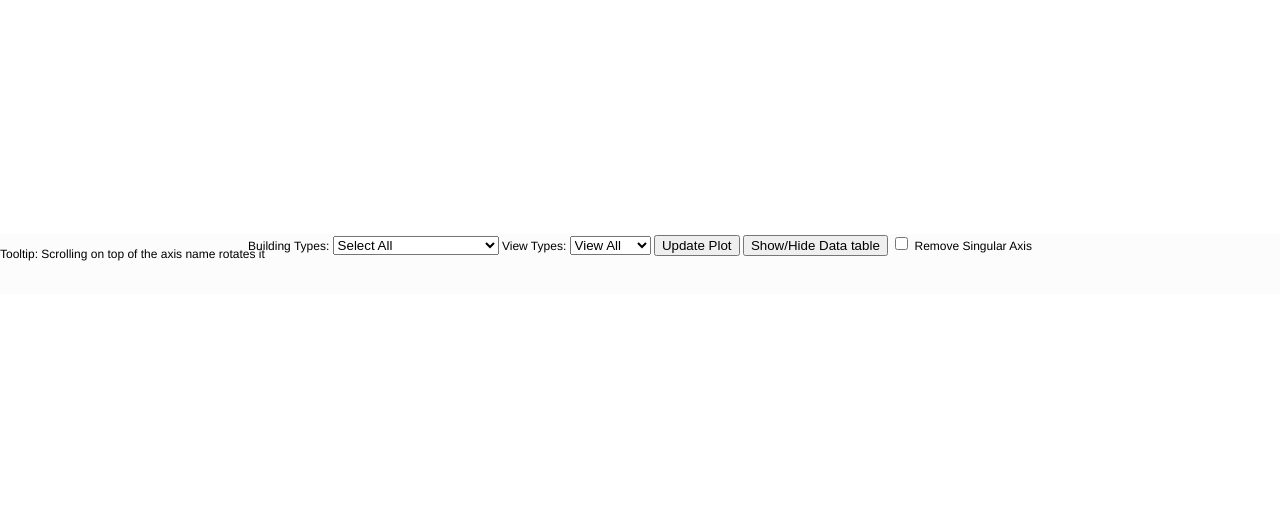
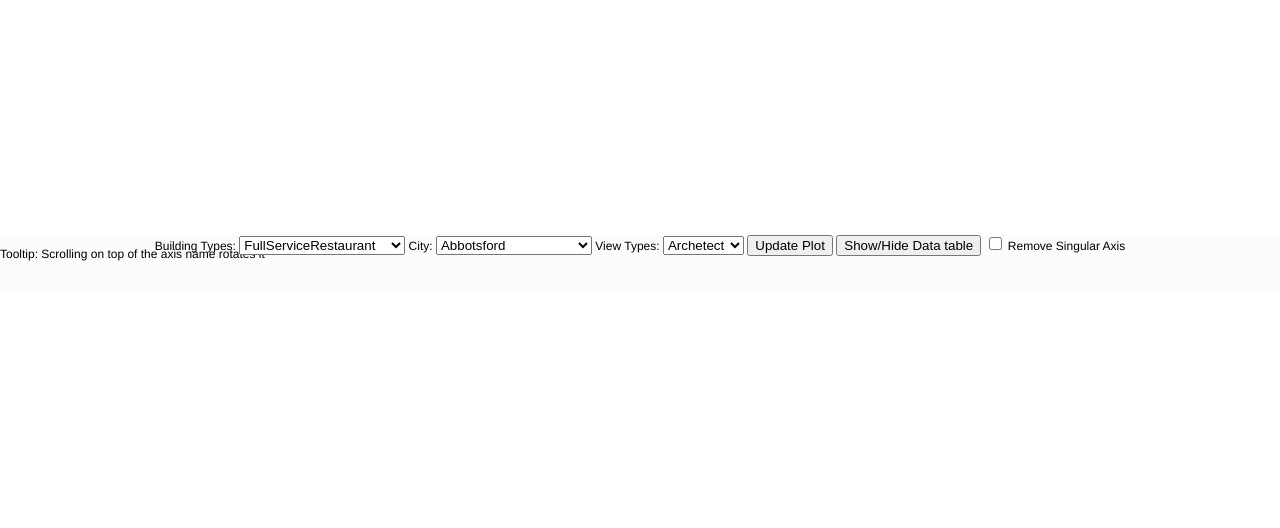
Before and after one commit to padmassun/parallel-coordinates, a website: page src/index.html in a window 1280 px wide. Shown: the part 266-794 px from the top of the page. Drawn offline with Linux system fonts and the light colour scheme.

Commit message:
modified files in prepration to integrate ECMs. Also added filter by city.

```diff
--- a/src/index.html
+++ b/src/index.html
@@ -69,6 +69,8 @@
 	<div align="center" id="bldgType_selector">
 		<label for="bldgType">Building Types:</label>
 		<select id="bldgType"></select>
+		<label for="cityType">City:</label>
+		<select id="cityType"></select>
 		<label for="viewType">View Types:</label>
 		<select id="viewType"></select>
 		<button id="update_bldgType">Update Plot</button>
--- a/src/parallel_plots_config.json
+++ b/src/parallel_plots_config.json
@@ -78,12 +78,22 @@
 		"Warehouse"
 	],
 	"views": {
-		"Archetect": ["HDD", "Climate Zone"],
+		"End Uses": ["Heating (GJ/m2)",
+			"Cooling (GJ/m2)",
+			"Interior Lighting (GJ/m2)",
+			"Interior Equipment (GJ/m2)",
+			"Fans (GJ/m2)",
+			"Pumps (GJ/m2)",
+			"Heat Rejection (GJ/m2)",
+			"Water Systems (GJ/m2)",
+			"Water Systems Water Usage (m3/m2)",
+			"Total End Uses (GJ/m2)",
+			"Total End Uses Water (m3/m2)"
+		],
 		"Mech eng": ["CDD", "Climate Zone"],
 		"Elec eng": ["HDD", "CDD", "Climate Zone"]
 	},
 	"view_types": [
-		"View All",
 		"Archetect",
 		"Mech eng",
 		"Elec eng"
@@ -102,7 +112,7 @@
 		},
 		"Climate Zone": {
 			"type": "string",
-			"tickValues": ["4","5","6","7a","7b","8"]
+			"tickValues": ["4", "5", "6", "7a", "7b", "8"]
 		},
 		"Heating (GJ/m2)": {
 			"type": "number",
@@ -148,5 +158,78 @@
 			"type": "number",
 			"ticks": 5
 		}
-	}
+	},
+	"city": [
+		"Abbotsford",
+		"Bagotville",
+		"Baie Comeau",
+		"Brandon",
+		"Calgary Int'l",
+		"Charlottetown CDA",
+		"Churchill",
+		"Comox",
+		"Cranbrook",
+		"Edmonton Stony Plain",
+		"Estevan",
+		"Fort McMurray",
+		"Fort St John",
+		"Fredericton",
+		"Gander Int'l",
+		"Goose",
+		"Grand Prairie",
+		"Greenwood",
+		"Inuvik Ua",
+		"Kamloops",
+		"Kuujjuarapik",
+		"Kuujuaq",
+		"La Grande Riviere",
+		"Lake Eon",
+		"Lethbridge",
+		"London",
+		"Medicine Hat",
+		"Miramichi",
+		"Mont Joli",
+		"Montreal Int'l",
+		"Mount Forest",
+		"North Battleford",
+		"North Bay",
+		"Ottawa Int'l",
+		"Port Hardy",
+		"Prince George",
+		"Prince Rupert",
+		"Quebec City",
+		"Regina",
+		"Resolute",
+		"Riviere Du Loup",
+		"Roberval",
+		"Sable Island",
+		"Saint John",
+		"Sandspit",
+		"Saskatoon",
+		"Sault Ste Marie",
+		"Schefferville",
+		"Sept-Iles",
+		"Shearwater",
+		"Sherbrooke",
+		"Smithers",
+		"St Hubert",
+		"St John's",
+		"Ste Agathe Des Monts",
+		"Stephenville",
+		"Summerland",
+		"Swift Current",
+		"Sydney",
+		"The Pas",
+		"Thunder Bay",
+		"Timmins",
+		"Toronto Int'l",
+		"Trenton",
+		"Val d'Or",
+		"Vancouver Int'l",
+		"Victoria Int'l",
+		"Whitehorse",
+		"Windsor",
+		"Winnipeg Int'l"
+	]
+
 }
--- a/src/src/setup.js
+++ b/src/src/setup.js
@@ -96,7 +96,7 @@ function setup_canvas(data) {
             })
             max_value = Math.max.apply(null, data_for_keyID)
             min_value = Math.min.apply(null, data_for_keyID)
-            if (max_value - min_value == 0){
+            if (max_value - min_value == 0) {
                 remove.push(keyID)
             }
             console.log(data_for_keyID)
@@ -105,7 +105,7 @@ function setup_canvas(data) {
         console.log(dimensions)
         console.log(remove)
         console.log("^ REMOVE d3.select(#remove_singular).property(checked)")
-        remove.forEach(function(key){
+        remove.forEach(function (key) {
             delete dimensions[key]
         })
         console.log(dimensions)
@@ -295,7 +295,11 @@ function get_filtered_data(option) {
     data = []
     for (i = 0; i < json.length; i++) {
         x = {};
-        if (option != "Select All" && json[i].building_type != option) {
+        console.log(option)
+        if (option[0] != "Select All" && json[i].building_type != option[0] ) {
+            continue;
+        }
+        if (option[1] != "Select All" && json[i].geography.city != option[1]) {
             continue;
         }
         for (var key in title) {
@@ -322,7 +326,7 @@ function get_filtered_data(option) {
 
 function setup_options() {
     options = config_file.buildings;
-    options.unshift("Select All")
+    //options.unshift("Select All")
     //console.log(options + " < options in setup_options")
     var bldgType = d3.select('#bldgType')
     bldgType.selectAll('option')
@@ -343,6 +347,16 @@ function setup_options() {
             return d;
         });
 
+    options = config_file.city;
+    var viewType = d3.select('#cityType')
+    viewType.selectAll('option')
+        .data(options)
+        .enter()
+        .append('option')
+        .text(function (d) {
+            return d;
+        });
+
 }
 
 function update_plot_with_options() {
@@ -350,7 +364,7 @@ function update_plot_with_options() {
     d3.select('#update_bldgType').on('click', function () {
         d3.select("svg > *").remove();
         //console.log(d3.select('#update_bldgType') + "<< select")
-        option = d3.select("#bldgType").property("value")
+        option = [d3.select("#bldgType").property("value"), d3.select("#cityType").property("value")]
         //console.log(option + " < Option");
         var title = {};
         data = get_filtered_data(option)
```
